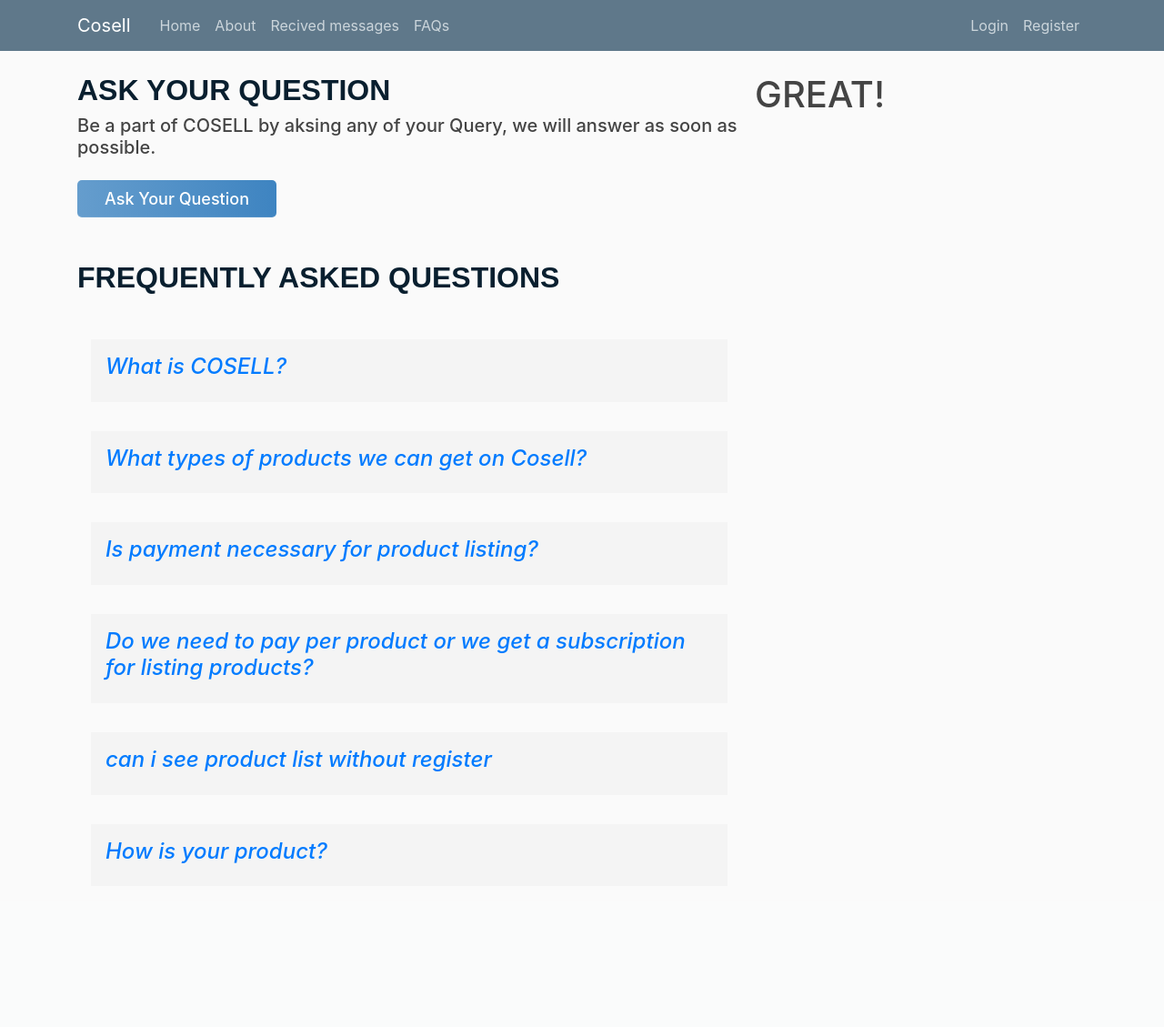
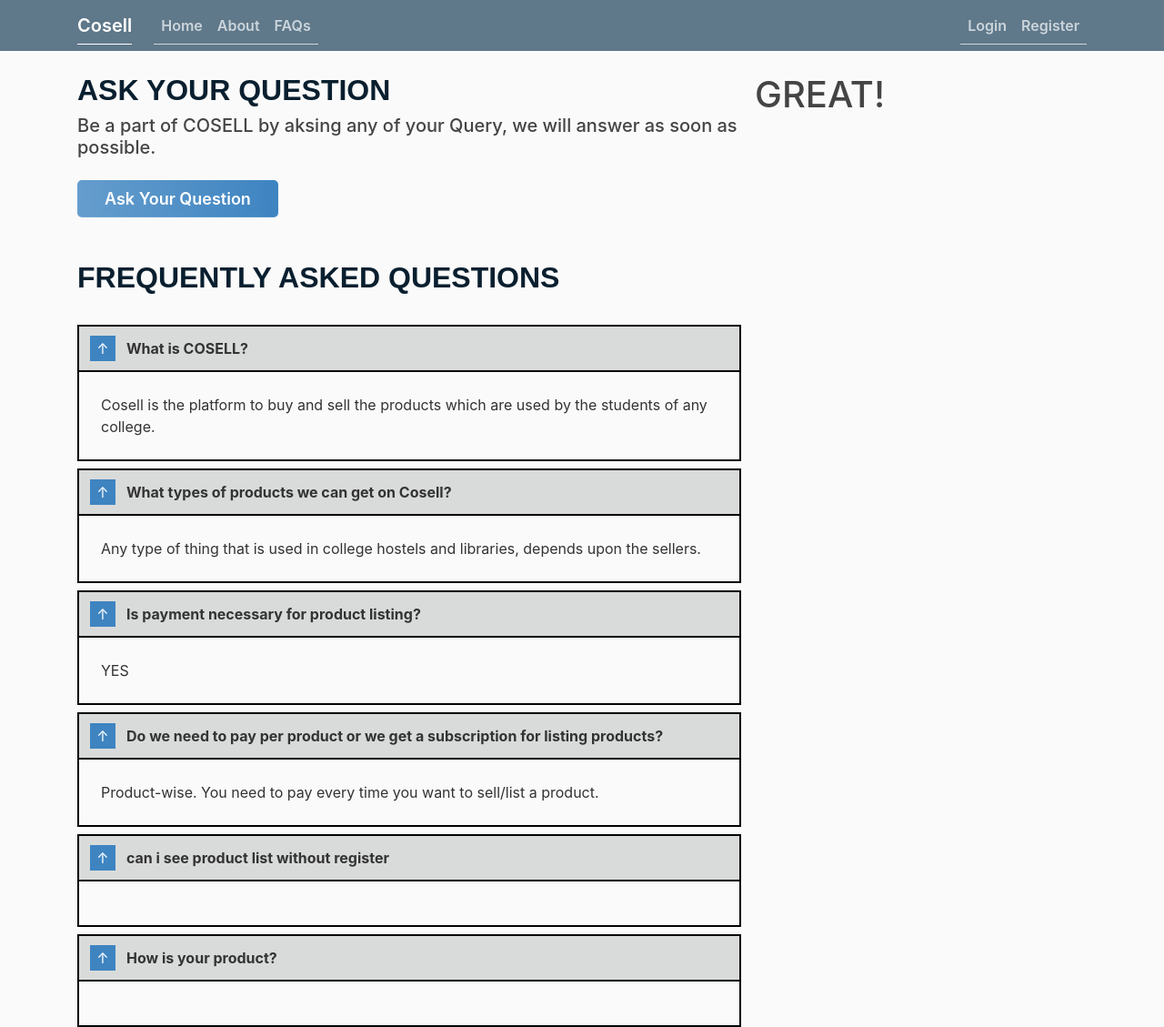
Before and after one commit to sunilb790/CoSell, a Django app: page /faq in a window 1280 px wide. Shown: the whole page at 91% size. Before the commit the page ends 949 px from the top, so only its background shows below. Run offline with Django 3.2, Linux system fonts and the light colour scheme; data comes from the database, SQL or seed files in the repository; both versions use the stored data as it was after the commit; some libraries are stand-ins or nearby versions.

Commit message:
Bugs fixed

```diff
--- a/CosellProject/urls.py
+++ b/CosellProject/urls.py
@@ -6,5 +6,5 @@
 urlpatterns = [
     path('admin/', admin.site.urls),
     path('', include('CosellApp.urls')),
-] + static(settings.STATIC_URL,
-           document_root=settings.STATIC_ROOT)
+] + static(settings.MEDIA_URL,
+           document_root=settings.MEDIA_ROOT)
--- a/templates/base.html
+++ b/templates/base.html
@@ -24,7 +24,7 @@
 
 
 
-    <!-- Optional JavaScript -->
+  <!-- Optional JavaScript -->
   <!-- jQuery first, then Popper.js, then Bootstrap JS -->
   <script src="https://code.jquery.com/jquery-3.2.1.slim.min.js"
     integrity="sha384-KJ3o2DKtIkvYIK3UENzmM7KCkRr/rE9/Qpg6aAZGJwFDMVNA/GpGFF93hXpG5KkN" crossorigin="anonymous">
@@ -35,9 +35,9 @@
   <script src="https://maxcdn.bootstrapcdn.com/bootstrap/4.0.0/js/bootstrap.min.js"
     integrity="sha384-JZR6Spejh4U02d8jOt6vLEHfe/JQGiRRSQQxSfFWpi1MquVdAyjUar5+76PVCmYl" crossorigin="anonymous">
     </script>
-    <script type="text/javascript" src="https://code.jquery.com/jquery-3.2.1.min.js"></script>
-        <script type="text/javascript" src="{% static 'js/materialize.min.js' %}"></script>
-        <script type="text/javascript" src="{% static 'js/chat.js' %}"></script>
+  <script type="text/javascript" src="https://code.jquery.com/jquery-3.2.1.min.js"></script>
+  <script type="text/javascript" src="{% static 'js/materialize.min.js' %}"></script>
+  <script type="text/javascript" src="{% static 'js/chat.js' %}"></script>
 </head>
 
 <body>
@@ -53,13 +53,13 @@
           <div class="navbar-nav mr-auto">
             <a class="nav-item nav-link" href="{% url 'home' %}">Home</a>
             <a class="nav-item nav-link" href="{% url 'about' %}">About</a>
-            <a class="nav-item nav-link" href="{% url 'recivedMessages' %}">Recived messages</a>
+
             <a class="nav-item nav-link" href="{% url 'faq' %}">FAQs</a>
-
           </div>
           <!-- Navbar Right Side -->
           <div class="navbar-nav">
             {% if user.is_authenticated %}
+            <a class="nav-item nav-link" href="{% url 'recivedMessages' %}">Received messages</a>
             <a class="nav-item nav-link" href="{% url 'product-create' %}">Add Your Products</a>
             <a class="nav-item nav-link" href="{% url 'profile' %}">Profile</a>
             <a class="nav-item nav-link" href="{% url 'logout' %}">Logout</a>
--- a/templates/faq.html
+++ b/templates/faq.html
@@ -1,7 +1,6 @@
 {% extends 'base.html' %}
 
 {% block content %}
-
 
 <h2> Ask Your Question </h2>
 <div class="center">
@@ -13,20 +12,34 @@
 <br> <br>
 <h2>Frequently Asked Questions </h2> <br>
 {% for faq in faqs %}
+<details open>
+  <summary><strong>
+      {{faq.Query}}
+    </strong>
+  </summary>
+  <div>
+    {{faq.Answer}}
+  </div>
+</details>
+{% endfor %}
+
+
+
 {% comment %}
 <h1> {{faq.UserName}} </h1> <br>
 <h1> {{faq.Query}} </h1><br>
 <h1> {{faq.Answer}} </h1><br>
 <h1> {{faq.DateTime}} </h1> <br><br><br><br> {% endcomment %}
 
- <section class="accordion-section clearfix mt-3" aria-label="Question Accordions">
+{% comment %} <section class="accordion-section clearfix mt-3" aria-label="Question Accordions">
   <div class="container">
 
     <div class="panel-group" id="accordion" role="tablist" aria-multiselectable="true">
       <div class="panel panel-default">
         <div class="panel-heading p-3 mb-3" role="tab" id="heading0">
           <h3 class="panel-title">
-			  <a class="collapsed" role="button" title="" data-toggle="collapse" data-parent="#accordion" href="#collapse0" aria-expanded="true" aria-controls="collapse0">
+            <a class="collapsed" role="button" title="" data-toggle="collapse" data-parent="#accordion"
+              href="#collapse0" aria-expanded="true" aria-controls="collapse0">
               {{faq.Query}}
             </a>
           </h3>
@@ -36,17 +49,18 @@
             <p>{{faq.Answer}}</p> <br>
             <h6> {{faq.DateTime}} </h6>
             {% comment %} <ul>
-				<li>Light speed deployment on the most secure and stable cloud infrastructure available on the market.</li>
+              <li>Light speed deployment on the most secure and stable cloud infrastructure available on the market.
+              </li>
               <li>Scalability – pay for what you need today and add-on options as you grow.</li>
-				<li>All of the bells and whistles of other enterprise CMS options but without the design limitations - this CMS simply lets you realize your creative visions.</li>
+              <li>All of the bells and whistles of other enterprise CMS options but without the design limitations -
+                this CMS simply lets you realize your creative visions.</li>
               <li>Amazing support backed by a team of Solodev pros – here when you need them.</li>
-			  </ul> {% endcomment %}
+            </ul>
           </div>
         </div>
       </div>
     </div>
-</section>
-{% endfor %}
+</section> {% endcomment %}
 
 <style>
   h2 {
@@ -55,31 +69,6 @@
     font-size: 2.0rem;
     color: #091f2f;
     text-transform: uppercase;
-}
-.accordion-section .panel-default > .panel-heading {
-    border: 0;
-    background: #f4f4f4;
-    padding: 0;
-}
-.accordion-section .panel-default .panel-title a {
-    display: block;
-    font-style: italic;
-    font-size: 1.5rem;
-}
-.accordion-section .panel-default .panel-title a:after {
-    font-family: 'FontAwesome';
-    font-style: normal;
-    font-size: 3rem;
-    content: "\f106";
-    color: #1f7de2;
-    float: right;
-    margin-top: -12px;
-}
-.accordion-section .panel-default .panel-title a.collapsed:after {
-    content: "\f107";
-}
-.accordion-section .panel-default .panel-body {
-    font-size: 1.2rem;
   }
 
   .btnSub {
@@ -105,9 +94,98 @@
     background: -moz-linear-gradient(to right, #3E84C1 0%, #659DCD 100%);
     background: linear-gradient(to right, #3E84C1 0%, #659DCD 100%);
   }
+
+
+  *,
+  *:after,
+  *:before {
+    box-sizing: border-box;
+  }
+
+  :root {
+    font-size: 16px;
+  }
+
+  *:focus {
+    outline: none;
+  }
+
+
+  details div {
+    border-left: 2px solid #000;
+    border-right: 2px solid #000;
+    border-bottom: 2px solid #000;
+    padding: 1.5em;
+  }
+
+  details div>*+* {
+    margin-top: 1.5em;
+  }
+
+  details+details {
+    margin-top: .5rem;
+  }
+
+  summary {
+    list-style: none;
+  }
+
+  summary::-webkit-details-marker {
+    display: none;
+  }
+
+  summary {
+    border: 2px solid #000;
+    padding: .75em 1em;
+    cursor: pointer;
+    position: relative;
+    padding-left: calc(1.75rem + .75rem + .75rem);
+  }
+
+  summary:before {
+    background-color: #3E84C1;
+    position: absolute;
+    top: 50%;
+    transform: translateY(-50%);
+    left: .75rem;
+    content: "↓";
+    width: 1.75rem;
+    height: 1.75rem;
+    color: #FFF;
+    display: inline-flex;
+    justify-content: center;
+    align-items: center;
+    flex-shrink: 0;
+  }
+
+  details[open] summary {
+    background-color: #D9DBDA;
+  }
+
+  details[open] summary:before {
+    content: "↑";
+    background-color: #3E84C1;
+  }
+
+  summary:hover {
+    background-color: #eee;
+  }
+
+  a {
+    color: inherit;
+    font-weight: 600;
+    text-decoration: none;
+    box-shadow: 0 1px 0 0;
+  }
+
+  a:hover {
+    box-shadow: 0 3px 0 0;
+  }
+
+  code {
+    font-family: monospace;
+    font-weight: 600;
+  }
 </style>
 
-
-
-
 {% endblock content %}
--- a/templates/home.html
+++ b/templates/home.html
@@ -1,6 +1,6 @@
 {% extends "base.html" %}
 {% block content %}
-<h1>Products On Sale by You</h1>
+<h1>Products On Sales</h1>
 {% for product in products %}
 <article class="media content-section">
   <div class="media-body">
@@ -14,7 +14,6 @@
       <h2><a class="article-title" href="{% url 'product-detail' product.pk %}">{{ product.Name}}</a></h2>
       <p class="article-content">Description : {{ product.Description }}</p>
     </div>
-
 
     Price : {{product.Price}}
   </div>
```
Also changed, not shown: templates/base2.html (+4 -5 lines), templates/chat.html (+3 -12 lines), templates/chat2.html (+5 -21 lines), templates/productdetail.html (+6 -14 lines), db.sqlite3, media/ProductImages/LuxCozi_nGRsc83.jpg (added), media/ProductImages/pankha_K0ncBLW.jpg (added), media/ProductImages/pankha_nrSvGu7.jpg (added). Lines whose indentation alone changed are shown as unchanged.
